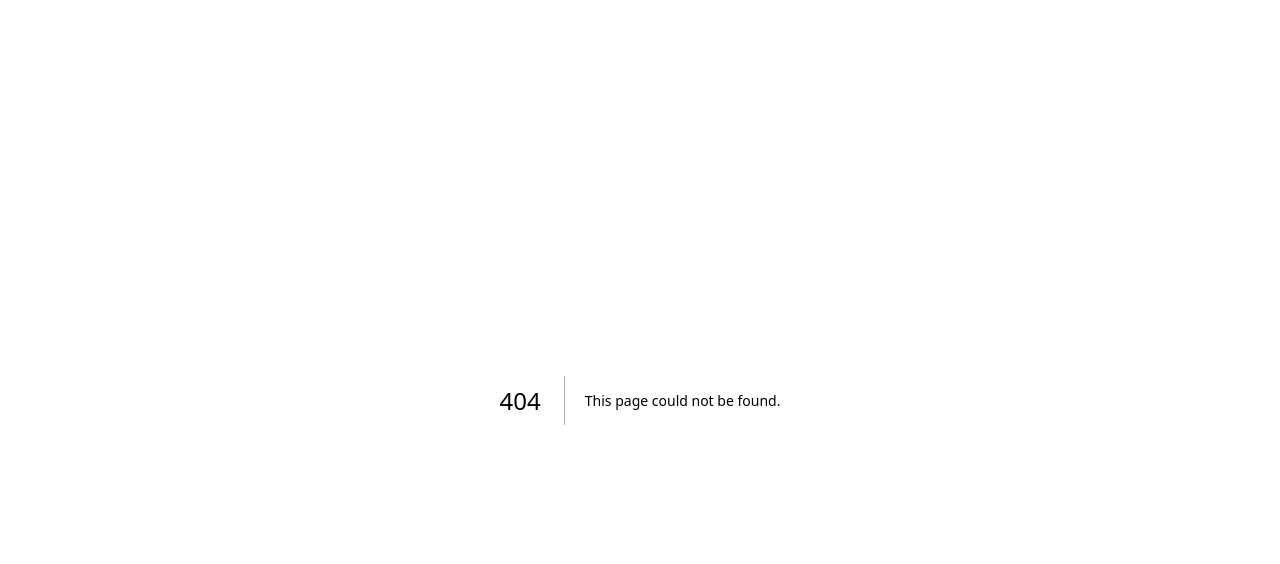
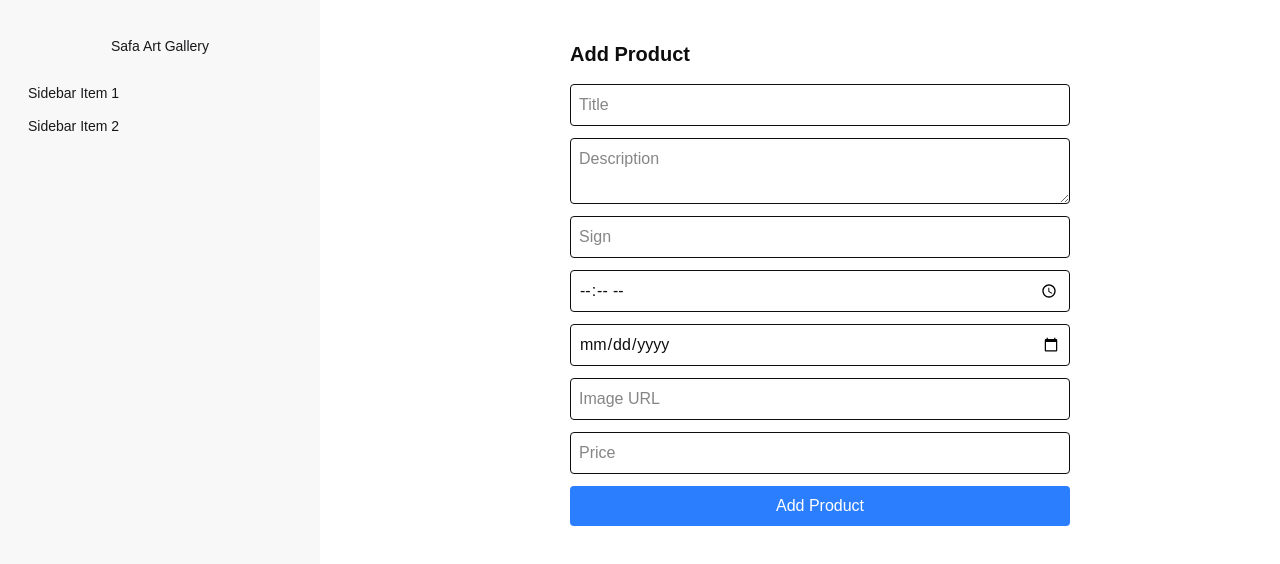
Before and after one commit to Iftekhar-007/safa-art-gallery, a Next.js app: page /dashboard/addproduct in a window 1280 px wide. Before the commit this address had no page. Shown: the top 564 px of the page. Built offline with nearby package versions, Linux system fonts and the light colour scheme; no server answers; sample sign-in values are in the browser's storage.

Commit message:
add product

```diff
--- a/package.json
+++ b/package.json
@@ -19,6 +19,7 @@
     "react-fast-marquee": "^1.6.5",
     "react-icons": "^5.5.0",
     "react-router": "^7.8.2",
+    "sweetalert2": "^11.23.0",
     "swiper": "^11.2.10"
   },
   "devDependencies": {
--- a/src/app/api/products/route.js
+++ b/src/app/api/products/route.js
@@ -61,6 +61,7 @@ export async function POST(req) {
       date,
       image,
       price,
+      available: "available",
     };
 
     await productsCollection.insertOne(newProduct);
--- a/src/app/components/AddProductForm.jsx
+++ b/src/app/components/AddProductForm.jsx
@@ -1,5 +1,6 @@
 "use client";
 import { useState } from "react";
+import Swal from "sweetalert2";
 
 export default function AddProductForm() {
   const [formData, setFormData] = useState({
@@ -31,7 +32,11 @@ export default function AddProductForm() {
       const data = await res.json();
 
       if (res.ok) {
-        setMessage("✅ Product added successfully!");
+        Swal.fire({
+          title: "Product Added Successfully",
+          icon: "success",
+          draggable: true,
+        });
         setFormData({
           title: "",
           description: "",
@@ -51,10 +56,7 @@ export default function AddProductForm() {
   };
 
   return (
-    <div
-      style={{ maxWidth: "500px", margin: "0 auto" }}
-      className="min-h-screen"
-    >
+    <div style={{ maxWidth: "500px", margin: "0 auto" }}>
       <h2 className="text-xl font-bold mb-4">Add Product</h2>
       {message && <p className="mb-3">{message}</p>}
       <form onSubmit={handleSubmit} className="flex flex-col gap-3">
--- a/src/app/components/Navbar.jsx
+++ b/src/app/components/Navbar.jsx
@@ -72,9 +72,6 @@ const Navbar = () => {
               {session && ( // কেবল লগইন করলে Add Product দেখাবে
                 <>
                   <li>
-                    <Link href="/addproduct">Add Product</Link>
-                  </li>
-                  <li>
                     <Link href="/dashboard">Dashboard</Link>
                   </li>
                 </>
@@ -104,9 +101,6 @@ const Navbar = () => {
             </li>
             {session && ( // কেবল লগইন করলে Add Product দেখাবে
               <>
-                <li>
-                  <Link href="/addproduct">Add Product</Link>
-                </li>
                 <li>
                   <Link href="/dashboard">Dashboard</Link>
                 </li>
--- a/src/app/components/Sidebar.jsx
+++ b/src/app/components/Sidebar.jsx
@@ -36,7 +36,9 @@ const Sidebar = () => {
 
             {role == "admin" ? (
               <>
-                <li>hello</li>
+                <li>
+                  <Link href="/dashboard/addproduct"> Add Product</Link>
+                </li>
               </>
             ) : (
               <>
--- a/src/app/addproduct/page.jsx
+++ b/src/app/dashboard/addproduct/page.jsx
@@ -3,7 +3,7 @@
 import { useSession, signIn } from "next-auth/react";
 import { useEffect } from "react";
 import { useRouter } from "next/navigation";
-import AddProductForm from "../components/AddProductForm";
+import AddProductForm from "../../components/AddProductForm";
 
 export default function AddProductPage() {
   const { data: session, status } = useSession();
@@ -34,7 +34,7 @@ export default function AddProductPage() {
   }
 
   return (
-    <div className="p-10">
+    <div className="p-10 min-h-screen">
       {/* <h1 className="text-2xl font-bold mb-4">Add Product</h1> */}
       <AddProductForm></AddProductForm>
     </div>
--- a/src/app/dashboard/layout.js
+++ b/src/app/dashboard/layout.js
@@ -4,7 +4,7 @@ import Sidebar from "../components/Sidebar";
 
 const DashboardLayout = ({ children }) => {
   return (
-    <div className="flex">
+    <div className="flex flex-col lg:flex-row">
       <div className="flex-shrink-0">
         <Sidebar></Sidebar>
       </div>
```
Also changed, not shown: 1 other file (tests, documents, lock files or other folders).
